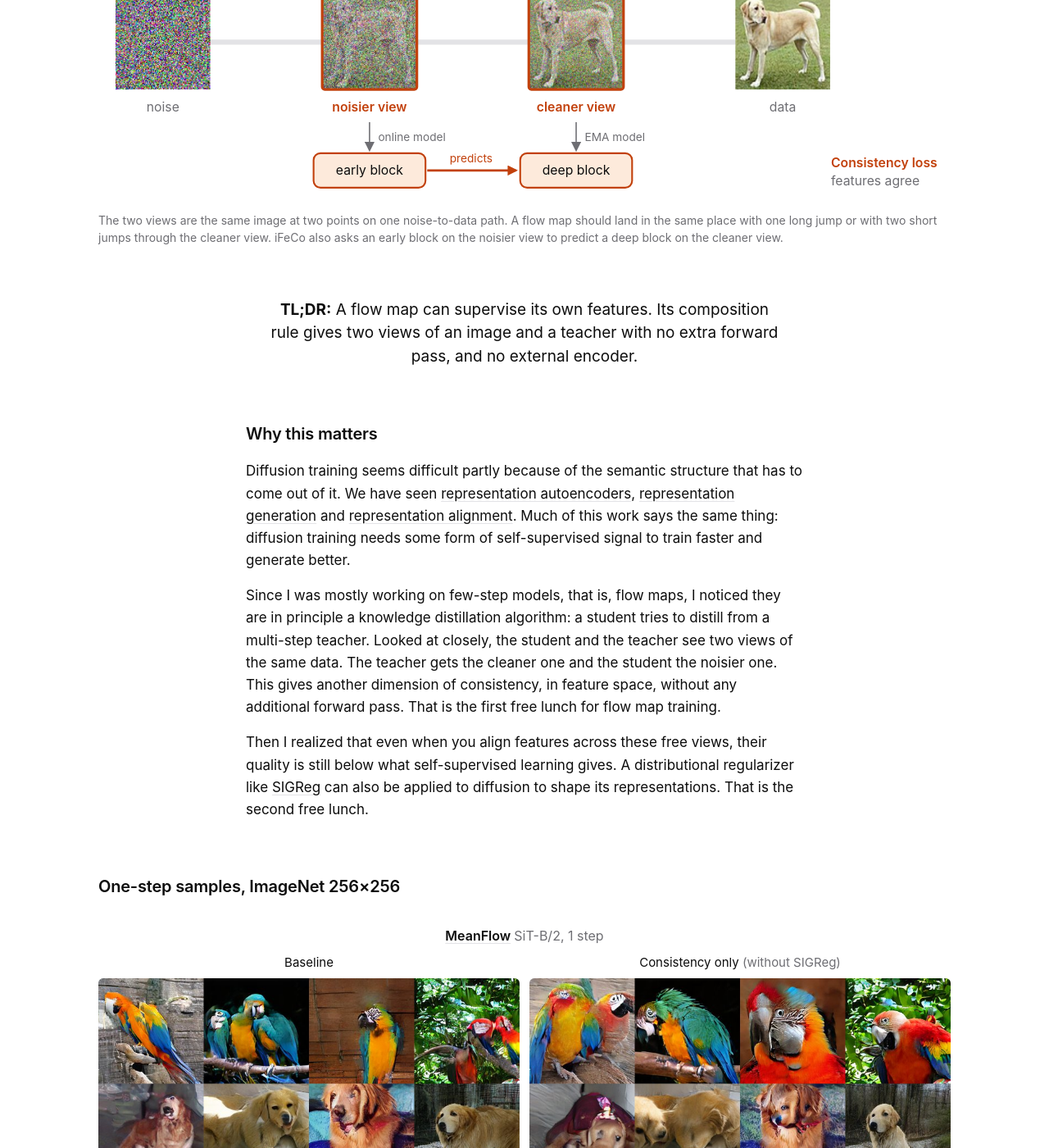
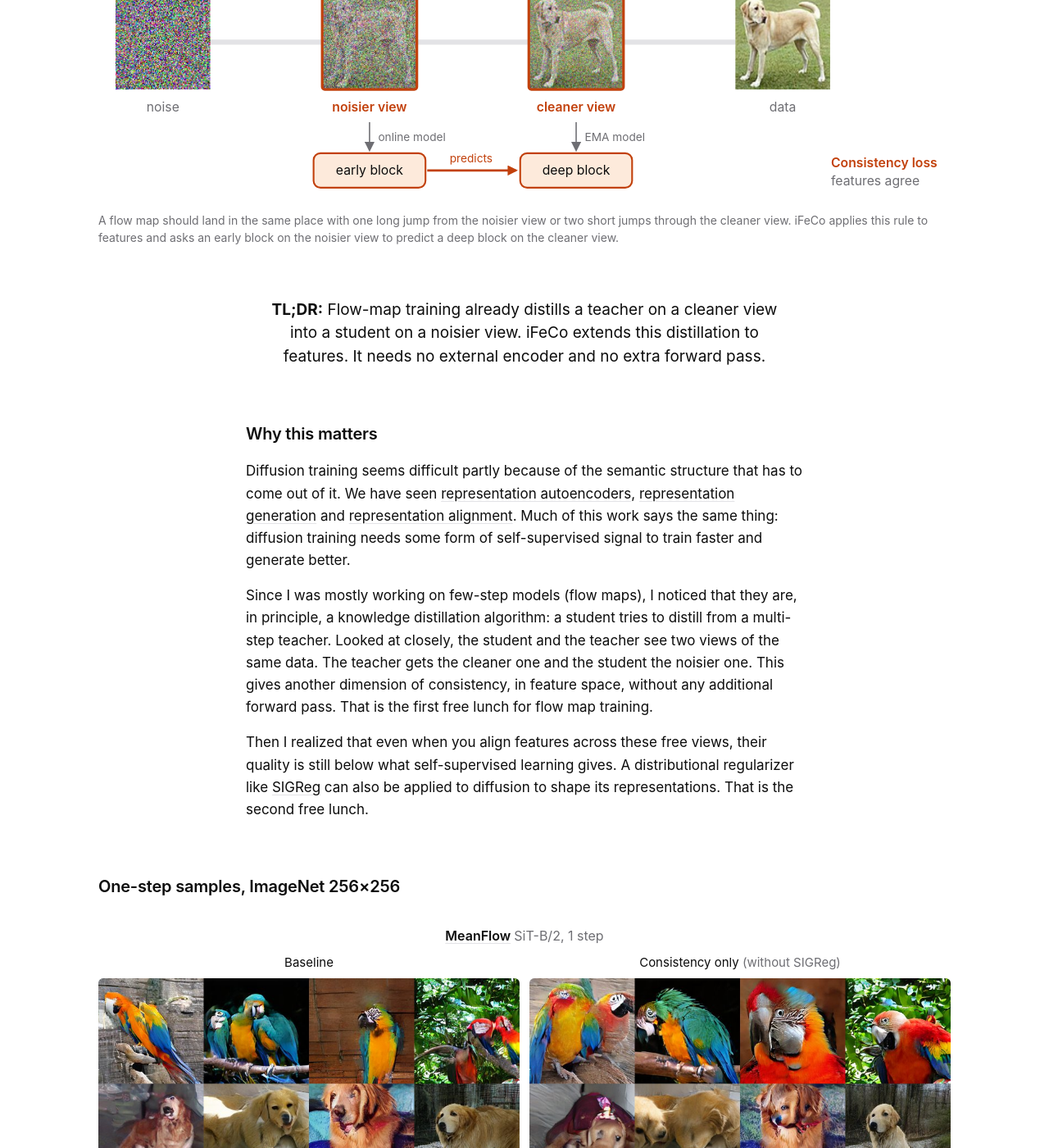
Before and after one commit to rabiulcste/rabiulcste.github.io, a Jekyll site: the page built from feco/index.html, in a window 1280 px wide and 1400 px high, scrolled down 600 px. Shown: the whole window at 82% size. Built offline with Jekyll 4.4.1, drawn with Linux system fonts in a browser that asks for light colours; some of the changed text lies outside the part shown.

Commit message:
FeCo page: plainer prose

```diff
--- a/feco/index.html
+++ b/feco/index.html
@@ -1,7 +1,7 @@
 ---
 layout: project
 title: "Self-Supervised Free Lunch for Flow Map Training"
-description: "A flow map supplies its own representation target: its composition rule gives two views and a teacher for free, and SIGReg shapes the teacher-depth features. No external encoder."
+description: "Flow-map training already distills a teacher on a cleaner view into a student on a noisier view. iFeCo extends this distillation to features, with no external encoder and no extra forward pass."
 authors:
   - name: Rabiul Awal
     url: /
@@ -131,18 +131,18 @@ bibtex: |
             <text class="mut" x="866" y="351">features agree</text>
         </svg>
         </div>
-        <figcaption>The two views are the same image at two points on one noise-to-data path. A flow map should land in the same place with one long jump or with two short jumps through the cleaner view. iFeCo also asks an early block on the noisier view to predict a deep block on the cleaner view.</figcaption>
+        <figcaption>A flow map should land in the same place with one long jump from the noisier view or two short jumps through the cleaner view. iFeCo applies this rule to features and asks an early block on the noisier view to predict a deep block on the cleaner view.</figcaption>
     </figure>
 </section>
 
 <section id="tldr">
-    <p class="feco-tldr"><strong>TL;DR:</strong> A flow map can supervise its own features. Its composition rule gives two views of an image and a teacher with no extra forward pass, and no external encoder.</p>
+    <p class="feco-tldr"><strong>TL;DR:</strong> Flow-map training already distills a teacher on a cleaner view into a student on a noisier view. iFeCo extends this distillation to features. It needs no external encoder and no extra forward pass.</p>
 </section>
 
 <section id="context">
     <h2>Why this matters</h2>
     <p>Diffusion training seems difficult partly because of the semantic structure that has to come out of it. We have seen <a href="https://arxiv.org/abs/2510.11690">representation autoencoders</a>, <a href="https://arxiv.org/abs/2312.03701">representation generation</a> and <a href="https://arxiv.org/abs/2410.06940">representation alignment</a>. Much of this work says the same thing: diffusion training needs some form of self-supervised signal to train faster and generate better.</p>
-    <p>Since I was mostly working on few-step models, that is, flow maps, I noticed they are in principle a knowledge distillation algorithm: a student tries to distill from a multi-step teacher. Looked at closely, the student and the teacher see two views of the same data. The teacher gets the cleaner one and the student the noisier one. This gives another dimension of consistency, in feature space, without any additional forward pass. That is the first free lunch for flow map training.</p>
+    <p>Since I was mostly working on few-step models (flow maps), I noticed that they are, in principle, a knowledge distillation algorithm: a student tries to distill from a multi-step teacher. Looked at closely, the student and the teacher see two views of the same data. The teacher gets the cleaner one and the student the noisier one. This gives another dimension of consistency, in feature space, without any additional forward pass. That is the first free lunch for flow map training.</p>
     <p>Then I realized that even when you align features across these free views, their quality is still below what self-supervised learning gives. A distributional regularizer like <a href="https://arxiv.org/abs/2511.08544">SIGReg</a> can also be applied to diffusion to shape its representations. That is the second free lunch.</p>
 </section>
 
@@ -172,7 +172,7 @@ bibtex: |
             <img src="samples_shortcut_feco.jpg" alt="Shortcut with the consistency loss only (without SIGReg), one-step samples with the same classes and noise as the baseline." loading="lazy">
         </figure>
     </div>
-    <p class="caption">Uncurated. Each row is one class; both grids in a pair use the same classes and noise. Models trained for 1.2M steps. These samples use the consistency loss only, without SIGReg; iFeCo samples will follow.</p>
+    <p class="caption">Uncurated, after 1.2M training steps. Each row is one class, and both grids in a pair share classes and noise. iFeCo samples (with SIGReg) will follow.</p>
 </section>
 
 <section id="method">
@@ -180,7 +180,7 @@ bibtex: |
     <figure class="feco-fig feco-wide feco-method">
         <div class="feco-scroll">
         <svg class="fd" viewBox="4 0 834 340" role="img" aria-labelledby="method-title">
-            <title id="method-title">The online model takes the noisier view. A predictor h on its early block feeds the consistency loss. The EMA model takes the cleaner view; its deep block gives the target through a stop-gradient. SIGReg acts on the online model's block at the teacher depth.</title>
+            <title id="method-title">The online model reads the noisier view, and a predictor h on its early block feeds the consistency loss. The EMA model reads the cleaner view, and its deep block gives the target through a stop-gradient. SIGReg acts on the online model's features at the teacher's depth.</title>
             <defs>
                 <marker id="mm-mut" viewBox="0 0 10 10" refX="8" refY="5" markerUnits="userSpaceOnUse" markerWidth="12" markerHeight="12" orient="auto-start-reverse"><path class="hd-mut" d="M0,0 L10,5 L0,10 z"/></marker>
                 <marker id="mm-acc" viewBox="0 0 10 10" refX="8" refY="5" markerUnits="userSpaceOnUse" markerWidth="12" markerHeight="12" orient="auto-start-reverse"><path class="hd-acc" d="M0,0 L10,5 L0,10 z"/></marker>
@@ -248,19 +248,19 @@ bibtex: |
     <ul class="feco-how">
         <li><strong>Student.</strong> An early block of the online model reads the noisier view.</li>
         <li><strong>Teacher.</strong> A deep block of the EMA model reads the cleaner view. No gradient flows into it.</li>
-        <li><strong>Predictor <em>h</em>.</strong> A small network that maps the student's features to the teacher's. The consistency loss compares the two.</li>
-        <li><strong>SIGReg</strong> (from <a href="https://arxiv.org/abs/2511.08544">LeJEPA</a>). It acts on the online model's features at the teacher's depth and pushes their distribution toward an isotropic Gaussian.</li>
+        <li><strong>Predictor <em>h</em>.</strong> A small network maps the student's features to the teacher's. The consistency loss compares the two.</li>
+        <li><strong>SIGReg</strong> (from <a href="https://arxiv.org/abs/2511.08544">LeJEPA</a>). It spreads the online model's features at the teacher's depth by pushing their distribution toward an isotropic Gaussian.</li>
     </ul>
     <p class="caption">Both terms are added to the usual flow-map loss.</p>
 </section>
 
 <section id="free" class="feco-wide">
     <h2>Why it is free</h2>
-    <p>Every flow-map family already visits the cleaner view while it builds its training target. iFeCo reads the teacher there, so it needs no extra forward pass.</p>
+    <p>Each flow-map family already passes through the cleaner view when it builds its training target. iFeCo reads the teacher from that pass, so it needs no extra forward pass.</p>
     <figure class="feco-fig">
         <div class="feco-scroll">
         <svg class="fd" viewBox="0 0 1040 330" role="img" aria-labelledby="teachers-title">
-            <title id="teachers-title">Three panels, one per flow-map family, each showing trajectories from a noise distribution to a two-mode data distribution. The student jumps from a noisier point. Shortcut: two EMA half steps, the teacher reads the start of the second. MeanFlow: a first-order step along its JVP moves the features to a cleaner point. LSD: the EMA velocity at the landing point, where the teacher reads its features.</title>
+            <title id="teachers-title">Three panels, one per flow-map family, each showing paths from noise to a two-mode data distribution. In each, the student jumps from the noisier view. In Shortcut, the target takes two EMA half steps and the teacher reads the start of the second. In MeanFlow, a first-order step along the JVP moves the features to the cleaner view. In LSD, the target is the EMA velocity at the landing point, where the teacher reads its features.</title>
             <defs>
                 <marker id="tm-txt" viewBox="0 0 10 10" refX="8" refY="5" markerUnits="userSpaceOnUse" markerWidth="11" markerHeight="11" orient="auto-start-reverse"><path class="hd-text" d="M0,0 L10,5 L0,10 z"/></marker>
                 <marker id="tm-mut" viewBox="0 0 10 10" refX="8" refY="5" markerUnits="userSpaceOnUse" markerWidth="11" markerHeight="11" orient="auto-start-reverse"><path class="hd-mut" d="M0,0 L10,5 L0,10 z"/></marker>
@@ -335,9 +335,9 @@ bibtex: |
             <text class="acc small" x="867" y="318" text-anchor="middle">landing point</text>
         </svg>
         </div>
-        <figcaption>Black dot: the noisier view, where the student jumps from. Orange ring: the cleaner view, where the teacher reads its deep features. Dashed: work the target already does. <a href="https://arxiv.org/abs/2410.12557">Shortcut Models</a>, <a href="https://arxiv.org/abs/2505.13447">MeanFlow</a>, <a href="https://arxiv.org/abs/2505.18825">LSD</a>.</figcaption>
+        <figcaption>Black dot: the noisier view, where the student starts. Orange ring: the cleaner view, where the teacher reads its deep features. Dashed: steps the training target already takes. <a href="https://arxiv.org/abs/2410.12557">Shortcut Models</a>, <a href="https://arxiv.org/abs/2505.13447">MeanFlow</a>, <a href="https://arxiv.org/abs/2505.18825">LSD</a>.</figcaption>
     </figure>
-    <p class="caption">What remains is the small predictor and the SIGReg statistic.</p>
+    <p class="caption">The only added cost is the small predictor and the SIGReg statistic.</p>
 </section>
 
 <section id="preliminary">
@@ -360,7 +360,7 @@ bibtex: |
             <text class="tick" x="350" y="218" text-anchor="middle">1-step FID (lower is better)</text>
         </svg>
         </div>
-        <figcaption>MeanFlow SiT-B/2, one-step FID, lower is better. SIGReg alone barely helps; on top of the consistency loss it adds 2.9 and passes REPA. The faint dotted line marks <a href="https://arxiv.org/abs/2410.06940">REPA</a>. Preliminary, ImageNet-100 speedrun.</figcaption>
+        <figcaption>SIGReg alone barely helps, but on top of the consistency loss it lowers FID by 2.9 and passes <a href="https://arxiv.org/abs/2410.06940">REPA</a> (dotted line). MeanFlow SiT-B/2, one-step FID, preliminary ImageNet-100 speedrun.</figcaption>
     </figure>
     <div class="table-wrap">
         <table>
@@ -374,10 +374,10 @@ bibtex: |
             </tbody>
         </table>
     </div>
-    <p class="caption">Preliminary, ImageNet-100 speedrun: one-step FID, mean of 2 seeds, 39.5k training steps, not the paper budget. <a href="https://arxiv.org/abs/2410.06940">REPA</a> aligns with a frozen <a href="https://arxiv.org/abs/2304.07193">DINOv2</a> encoder.</p>
+    <p class="caption">One-step FID (lower is better), mean of 2 seeds after 39.5k steps on the preliminary ImageNet-100 speedrun, shorter than the paper budget. <a href="https://arxiv.org/abs/2410.06940">REPA</a> aligns features with a frozen <a href="https://arxiv.org/abs/2304.07193">DINOv2</a> encoder.</p>
 </section>
 
 <section id="main-results">
     <h2>Main results</h2>
-    <div class="feco-soon">ImageNet-1k 256&times;256 at standard training budgets: coming soon.</div>
+    <div class="feco-soon">ImageNet-1k 256&times;256 results at standard training budgets are coming soon.</div>
 </section>
```
